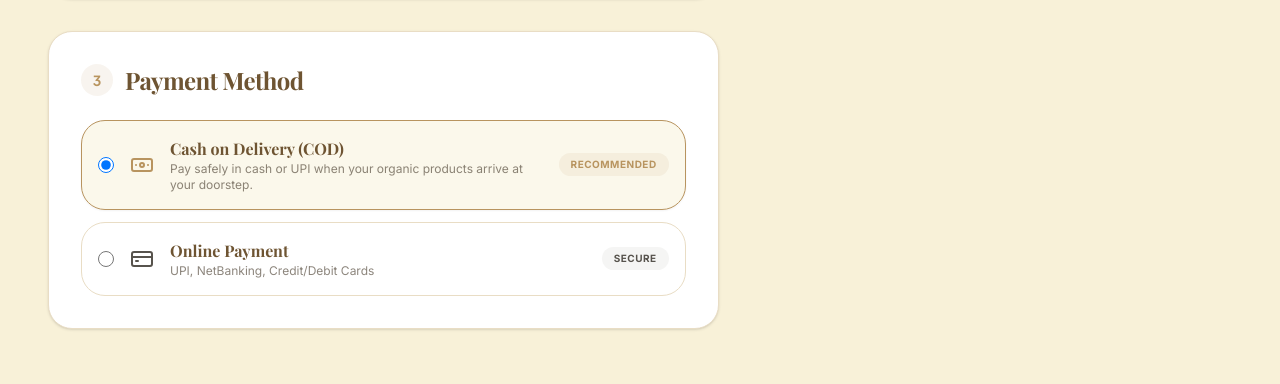
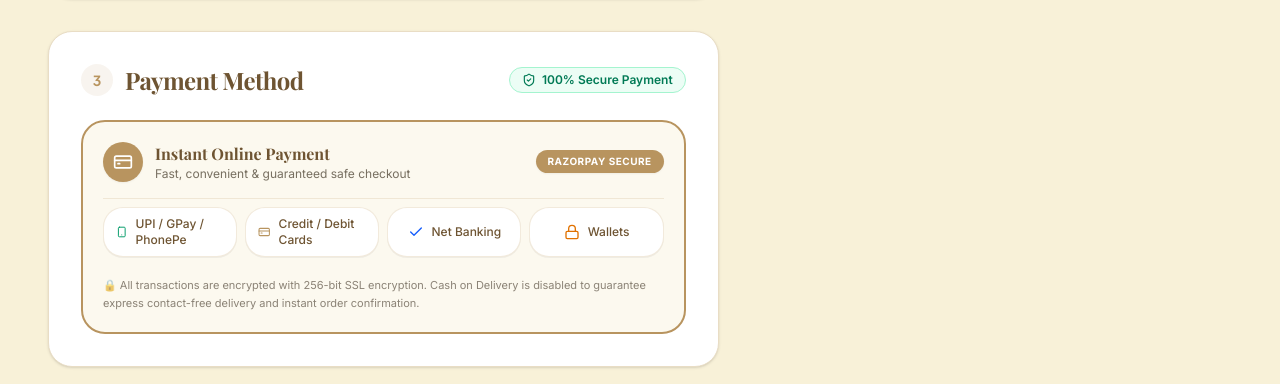
Before and after one commit to empireaeitservices8-lgtm/flavourhouse, a Next.js app: page /checkout in a window 1280 px wide. Shown: the part 1062-1446 px from the top of the page. Built offline with nearby package versions, Linux system fonts and the light colour scheme; no server answers; the database is empty; a web font is replaced by a local one.

Commit message:
feat: remove cash on delivery and enforce instant online payment

```diff
--- a/src/app/api/orders/route.ts
+++ b/src/app/api/orders/route.ts
@@ -35,7 +35,7 @@ function generateOrderNumber(): string {
 export async function POST(request: Request) {
   try {
     const body = await request.json();
-    const { customer, deliveryAddress, items, paymentMethod = "COD", paymentStatus = "Pending", saveAddress } = body;
+    const { customer, deliveryAddress, items, paymentMethod = "Online", paymentStatus = "Pending", saveAddress } = body;
 
     // 1. Validation
     if (!customer || !customer.fullName || !customer.email || !customer.phone) {
@@ -233,7 +233,7 @@ export async function POST(request: Request) {
       });
 
       const initialStatus = "Pending";
-      const actualPaymentMethod = paymentMethod === "Online" || paymentMethod === "online" ? "Online" : "COD";
+      const actualPaymentMethod = paymentMethod === "COD" || paymentMethod === "cod" ? "COD" : "Online";
       const actualPaymentStatus = paymentStatus === "Paid" ? "Paid" : "Pending";
 
       const [orderRes] = await conn.query(
--- a/src/app/checkout/page.tsx
+++ b/src/app/checkout/page.tsx
@@ -28,7 +28,7 @@ export default function CheckoutPage() {
   const { cart, subtotal, totalItems, clearCart } = useCart();
   const { customer, isLoggedIn } = useCustomerAuth();
 
-  const [paymentMethod, setPaymentMethod] = useState("cod");
+  const [paymentMethod, setPaymentMethod] = useState("online");
   const [isOrderPlaced, setIsOrderPlaced] = useState(false);
   const [isProcessing, setIsProcessing] = useState(false);
   const [orderNumber, setOrderNumber] = useState("");
@@ -250,10 +250,9 @@ export default function CheckoutPage() {
     setIsProcessing(true);
 
     try {
-      if (paymentMethod === "online") {
       const scriptLoaded = await loadRazorpayScript();
       if (!scriptLoaded) {
-          setErrorMessage("Failed to load secure payment gateway. Please check your connection or choose Cash on Delivery.");
+        setErrorMessage("Failed to load secure payment gateway. Please check your connection and try again.");
         setIsProcessing(false);
         return;
       }
@@ -299,21 +298,14 @@ export default function CheckoutPage() {
       } else {
         setErrorMessage(
           rzpData.error ||
-            "Failed to initiate online payment. Please try again or choose Cash on Delivery (COD)."
+          "Failed to initiate online payment gateway. Please try again."
         );
         setIsProcessing(false);
         return;
       }
-      }
-
-      // Default: Cash on Delivery
-      await sendOrderToBackend("COD", "Pending");
     } catch (err: any) {
       setErrorMessage("Could not connect to the backend server. Please check your connection.");
-    } finally {
-      if (paymentMethod !== "online") {
       setIsProcessing(false);
-      }
     }
   };
 
@@ -362,7 +354,7 @@ export default function CheckoutPage() {
               <div className="flex justify-between border-b border-brand-border/60 pb-2">
                 <span className="text-brand-text/70">Payment Mode:</span>
                 <span className="font-bold text-brand-dark uppercase">
-                  {paymentMethod === "cod" ? "Cash on Delivery" : "Online Payment"}
+                  Online Payment (Prepaid)
                 </span>
               </div>
               <div className="flex justify-between border-b border-brand-border/60 pb-2">
@@ -682,7 +674,8 @@ export default function CheckoutPage() {
 
                 {/* 3. Payment Method */}
                 <div className="bg-white p-8 rounded-3xl shadow-sm border border-brand-border">
-                  <div className="flex items-center gap-3 mb-6">
+                  <div className="flex items-center justify-between gap-3 mb-6">
+                    <div className="flex items-center gap-3">
                       <div className="w-8 h-8 rounded-full bg-brand-primary/10 text-brand-primary flex items-center justify-center font-button font-bold text-sm">
                         3
                       </div>
@@ -690,61 +683,54 @@ export default function CheckoutPage() {
                         Payment Method
                       </h2>
                     </div>
+                    <span className="bg-emerald-50 text-emerald-700 text-xs font-semibold px-3 py-1 rounded-full border border-emerald-200 flex items-center gap-1.5">
+                      <ShieldCheck className="w-3.5 h-3.5" />
+                      100% Secure Payment
+                    </span>
+                  </div>
 
-                  <div className="space-y-3">
-                    {/* Cash on Delivery */}
-                    <label
-                      onClick={() => setPaymentMethod("cod")}
-                      className={`flex items-center gap-4 p-4 rounded-2xl border cursor-pointer transition ${
-                        paymentMethod === "cod"
-                          ? "border-brand-primary bg-brand-cream/50 shadow-xs"
-                          : "border-brand-border hover:bg-stone-50"
-                      }`}
-                    >
-                      <input
-                        type="radio"
-                        name="payment"
-                        value="cod"
-                        checked={paymentMethod === "cod"}
-                        onChange={() => setPaymentMethod("cod")}
-                        className="w-4 h-4 text-brand-primary focus:ring-brand-primary"
-                      />
-                      <Banknote className="w-6 h-6 text-brand-primary shrink-0" />
-                      <div className="flex-1">
-                        <p className="font-heading font-bold text-brand-dark text-base">Cash on Delivery (COD)</p>
-                        <p className="font-sans text-xs text-brand-text/60">Pay safely in cash or UPI when your organic products arrive at your doorstep.</p>
+                  <div className="p-5 rounded-2xl border-2 border-brand-primary bg-brand-cream/40 space-y-4">
+                    <div className="flex items-center justify-between">
+                      <div className="flex items-center gap-3">
+                        <div className="w-10 h-10 rounded-xl bg-brand-primary text-white flex items-center justify-center shadow-xs">
+                          <CreditCard className="w-5 h-5" />
                         </div>
-                      <span className="bg-brand-primary/10 text-brand-primary text-[10px] uppercase font-bold tracking-wider px-3 py-1 rounded-full">
-                        Recommended
+                        <div>
+                          <p className="font-heading font-bold text-brand-dark text-base">
+                            Instant Online Payment
+                          </p>
+                          <p className="font-sans text-xs text-brand-text/70">
+                            Fast, convenient & guaranteed safe checkout
+                          </p>
+                        </div>
+                      </div>
+                      <span className="bg-brand-primary text-white text-[10px] uppercase font-bold tracking-wider px-3 py-1 rounded-full shadow-xs">
+                        Razorpay Secure
                       </span>
-                    </label>
+                    </div>
 
-                    {/* Online Payment */}
-                    <label
-                      onClick={() => setPaymentMethod("online")}
-                      className={`flex items-center gap-4 p-4 rounded-2xl border cursor-pointer transition ${
-                        paymentMethod === "online"
-                          ? "border-brand-primary bg-brand-cream/50 shadow-xs"
-                          : "border-brand-border hover:bg-stone-50"
-                      }`}
-                    >
-                      <input
-                        type="radio"
-                        name="payment"
-                        value="online"
-                        checked={paymentMethod === "online"}
-                        onChange={() => setPaymentMethod("online")}
-                        className="w-4 h-4 text-brand-primary focus:ring-brand-primary"
-                      />
-                      <CreditCard className="w-6 h-6 text-stone-600 shrink-0" />
-                      <div className="flex-1">
-                        <p className="font-heading font-bold text-brand-dark text-base">Online Payment</p>
-                        <p className="font-sans text-xs text-brand-text/60">UPI, NetBanking, Credit/Debit Cards</p>
+                    <div className="grid grid-cols-2 sm:grid-cols-4 gap-2 pt-2 border-t border-brand-border/60">
+                      <div className="bg-white px-3 py-2 rounded-xl border border-brand-border/60 flex items-center justify-center gap-2 text-xs font-medium text-brand-dark shadow-2xs">
+                        <Smartphone className="w-4 h-4 text-emerald-600" />
+                        <span>UPI / GPay / PhonePe</span>
                       </div>
-                      <span className="bg-stone-100 text-stone-600 text-[10px] uppercase font-bold tracking-wider px-3 py-1 rounded-full">
-                        Secure
-                      </span>
-                    </label>
+                      <div className="bg-white px-3 py-2 rounded-xl border border-brand-border/60 flex items-center justify-center gap-2 text-xs font-medium text-brand-dark shadow-2xs">
+                        <CreditCard className="w-4 h-4 text-brand-primary" />
+                        <span>Credit / Debit Cards</span>
+                      </div>
+                      <div className="bg-white px-3 py-2 rounded-xl border border-brand-border/60 flex items-center justify-center gap-2 text-xs font-medium text-brand-dark shadow-2xs">
+                        <Check className="w-4 h-4 text-blue-600" />
+                        <span>Net Banking</span>
+                      </div>
+                      <div className="bg-white px-3 py-2 rounded-xl border border-brand-border/60 flex items-center justify-center gap-2 text-xs font-medium text-brand-dark shadow-2xs">
+                        <Lock className="w-4 h-4 text-amber-600" />
+                        <span>Wallets</span>
+                      </div>
+                    </div>
+
+                    <p className="font-sans text-[11px] text-brand-text/60 leading-relaxed pt-1">
+                      🔒 All transactions are encrypted with 256-bit SSL encryption. Cash on Delivery is disabled to guarantee express contact-free delivery and instant order confirmation.
+                    </p>
                   </div>
                 </div>
               </form>
@@ -828,7 +814,7 @@ export default function CheckoutPage() {
                 ) : (
                   <>
                     <Lock className="w-4 h-4" />
-                    <span>Place Order (₹{finalTotal})</span>
+                    <span>Pay Securely ₹{finalTotal}</span>
                   </>
                 )}
               </button>
```
Lines whose indentation alone changed are shown as unchanged.
